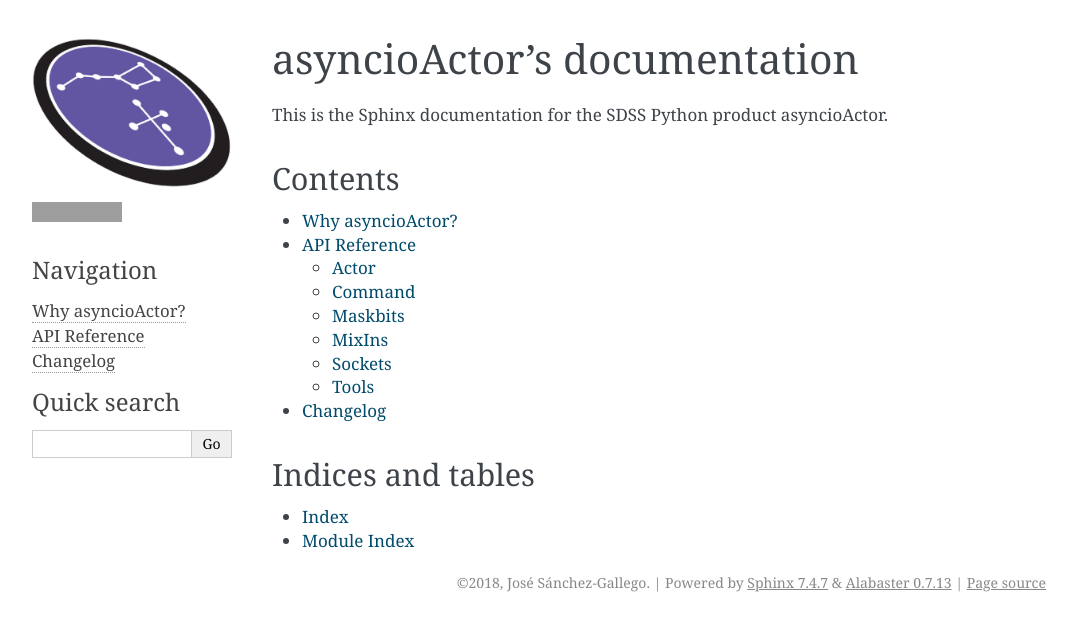
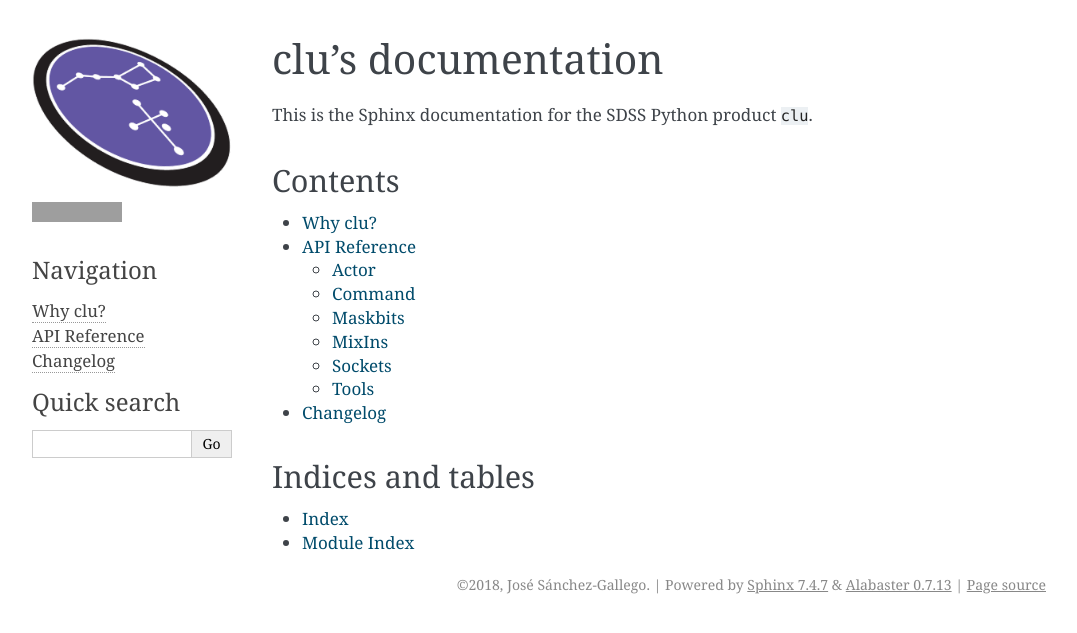
Before and after one commit to sdss/clu, a Sphinx documentation site: the page built from docs/sphinx/index.rst, in a window 1280 px wide, cut to the strip 0-633 px from the top of the page. Shown: the whole strip, without its empty margins (106-1183 px from the left). Built offline with Sphinx 7.4.7, drawn with Linux system fonts in a browser that asks for light colours; the version number is read from the project's files by our own code; grey boxes are pictures that could not be loaded.

Commit message:
Rename product to clu

```diff
--- a/CHANGELOG.rst
+++ b/CHANGELOG.rst
@@ -1,4 +1,4 @@
-.. _asyncioActor-changelog:
+.. _clu-changelog:
 
 =========
 Changelog
--- a/STYLE.rst
+++ b/STYLE.rst
@@ -175,7 +175,7 @@ for more information on using requirements.txt files. Consider using
 multiple requirements.txt files (e.g, ``requirements.txt``,
 ``requirements_dev.txt``, ``requirements_docs.txt``) for different
 pieces of functionality. Additionally, you must maintain the
-`module <etc/asyncioActor.module>`__ file for your product. If you
+`module <etc/clu.module>`__ file for your product. If you
 package depends on SDSS-specific, non pip-installable packages, use the
 module file to load the necessary dependencies.
 
--- a/docs/sphinx/conf.py
+++ b/docs/sphinx/conf.py
@@ -7,14 +7,14 @@
 # @License: BSD 3-clause (http://www.opensource.org/licenses/BSD-3-Clause)
 #
 # @Last modified by: José Sánchez-Gallego (gallegoj@uw.edu)
-# @Last modified time: 2019-04-23 19:59:18
+# @Last modified time: 2019-05-07 14:43:58
 
 import os
 
 # import matplotlib
 from pkg_resources import parse_version
 
-from asyncioActor import __version__
+from clu import __version__
 
 
 # Are we building in RTD?
@@ -45,7 +45,7 @@ source_parsers = {
 master_doc = 'index'
 
 # General information about the project.
-project = project = 'asyncioActor'
+project = project = 'clu'
 copyright = '{0}, {1}'.format('2018', 'José Sánchez-Gallego')
 author = 'José Sánchez-Gallego'
 
@@ -97,7 +97,7 @@ pygments_style = 'sphinx'
 # If true, `todo` and `todoList` produce output, else they produce nothing.
 todo_include_todos = False
 
-releases_github_path = 'sdss/asyncioActor'
+releases_github_path = 'sdss/clu'
 releases_document_name = ['changelog']
 releases_unstable_prehistory = True
 
@@ -134,7 +134,7 @@ html_theme = 'alabaster'
 html_theme_options = {
     'logo': 'sdss_logo.png',
     'github_user': 'sdss',
-    'github_repo': 'asyncioActor',
+    'github_repo': 'clu',
     'github_button': True,
     'github_type': 'star',
     'sidebar_collapse': True,
--- a/docs/sphinx/index.rst
+++ b/docs/sphinx/index.rst
@@ -1,8 +1,8 @@
 
-asyncioActor's documentation
-============================
+clu's documentation
+===================
 
-This is the Sphinx documentation for the SDSS Python product asyncioActor.
+This is the Sphinx documentation for the SDSS Python product ``clu``.
 
 Contents
 --------
--- a/docs/sphinx/intro.rst
+++ b/docs/sphinx/intro.rst
@@ -1,7 +1,7 @@
 
-.. _why_asyncio:
+.. _why_clu:
 
-Why asyncioActor?
-=================
+Why clu?
+========
 
 We should write an introduction here.
```
Also changed, not shown: README.rst (+7 -7 lines), docs/sphinx/api.rst (+7 -7 lines), setup.py (+4 -4 lines), .bumpversion.cfg, .travis.yml, 7 other files.
